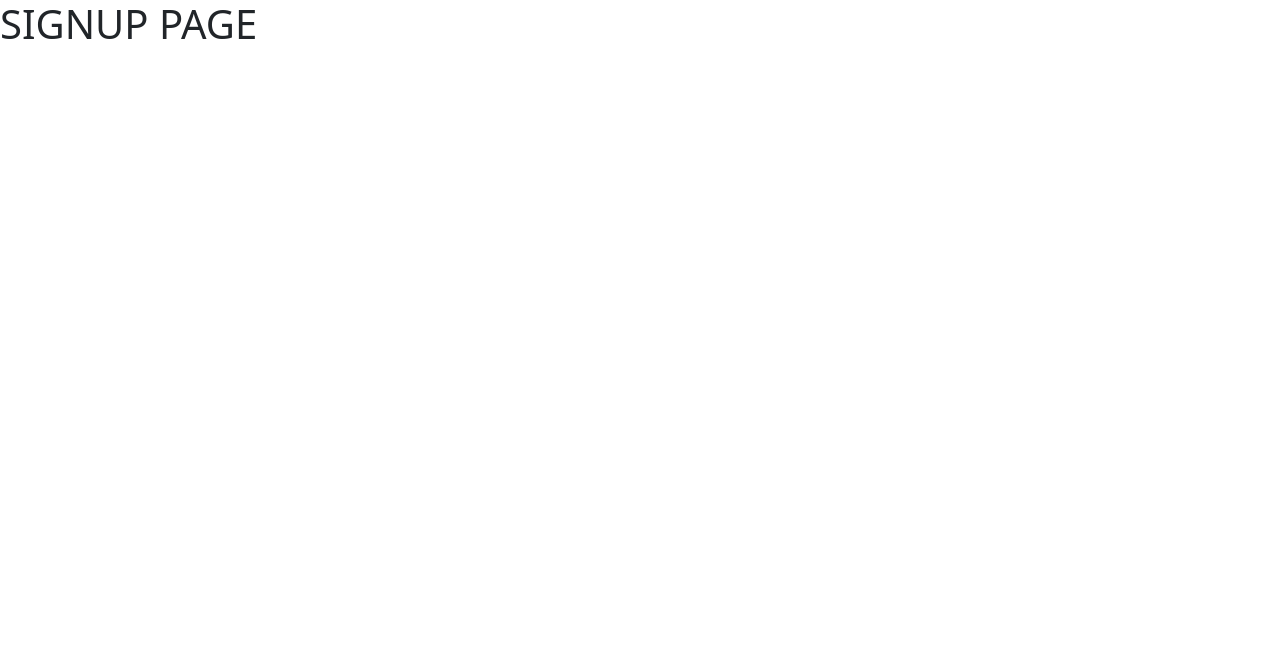
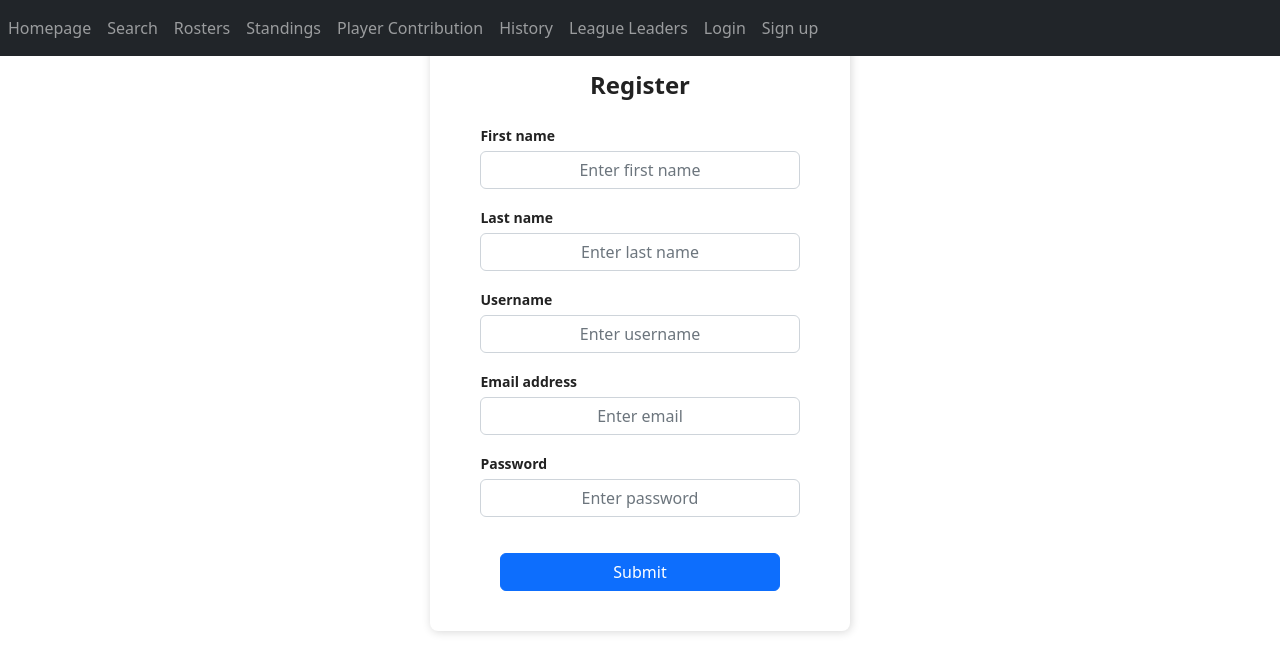
Before and after one commit to cblatt/Bet3309, a React (Create React App) app in the folder SRC/client/: page /signup in a window 1280 px wide. Shown: the top 672 px of the page. Built offline with nearby package versions, Linux system fonts and the light colour scheme; no server answers.

Commit message:
moved login and register to two diff components

```diff
--- a/SRC/client/src/components/Login/Login.css
+++ b/SRC/client/src/components/Login/Login.css
@@ -3,7 +3,7 @@
   justify-content: center;
   align-items: center;
   width: 100vw;
-  height: 40vh;
+  height: 10vh;
 }
 
 .Auth-form {
--- a/SRC/client/src/components/Login/Login.js
+++ b/SRC/client/src/components/Login/Login.js
@@ -2,6 +2,7 @@
 import "/node_modules/bootstrap/dist/css/bootstrap.min.css";
 import "./Login.css";
 import axios from "axios";
+import Navigation from "../Navigation/Navigation";
 
 import React from "react";
 import { useNavigate } from "react-router-dom";
@@ -10,11 +11,6 @@
   const navigate = useNavigate();
   const [username, setUsername] = useState("");
   const [password, setPassword] = useState("");
-  const [firstNameReg, setFirstName] = useState(null);
-  const [lastNameReg, setLastName] = useState(null);
-  const [emailReg, setEmail] = useState(null);
-  const [passwordReg, setPasswordReg] = useState(null);
-  // const [confirmPassword, setConfirmPassword] = useState(null);
 
   const [loginStatus, setLoginStatus] = useState(false);
 
@@ -25,27 +21,12 @@
     //you get the id and value entered in the input box
     const { id, value } = e.target;
     //if id is firstName, you set the setFirstName to the value in the input box (so on for the other ones)
-    if (id === "username" || id === "usernameReg") {
+    if (id === "username") {
       setUsername(value);
     }
     if (id === "password") {
       setPassword(value);
     }
-    if (id === "firstNameReg") {
-      setFirstName(value);
-    }
-    if (id === "lastNameReg") {
-      setLastName(value);
-    }
-    if (id === "emailReg") {
-      setEmail(value);
-    }
-    if (id === "passwordReg") {
-      setPasswordReg(value);
-    }
-    // if (id === "confirmPassword") {
-    //   setConfirmPassword(value);
-    // }
   };
 
   useEffect(() => {
@@ -58,25 +39,6 @@
       }
     });
   }, []);
-
-  //inserts the user into the database upon registration
-  const handleRegisterBtn = () => {
-    fetch(`/register`, {
-      method: "POST",
-      headers: {
-        "Content-Type": "application/json",
-        "Content-length": 2,
-      },
-      //{
-      body: JSON.stringify({
-        username: username,
-        uf_Name: firstNameReg,
-        ul_Name: lastNameReg,
-        email: emailReg,
-        password: passwordReg,
-      }),
-    }).then(alert(`The user has been successfully added`));
-  };
 
   function handleLogin(event) {
     event.preventDefault();
@@ -100,6 +62,7 @@
 
   return (
     <div>
+      <Navigation />
       <div className="Auth-form-container">
         <form className="Auth-form">
           <div className="Auth-form-content">
@@ -132,71 +95,6 @@
           </div>
         </form>
       </div>
-      <div className="Auth-form-container mt-5">
-        <form className="Auth-form">
-          <div className="Auth-form-content">
-            <h3 className="Auth-form-title">Register</h3>
-            <div className="form-group mt-3">
-              <label>First name</label>
-              <input
-                type="text"
-                id="firstNameReg"
-                className="form-control mt-1"
-                placeholder="Enter first name"
-                onChange={(e) => handleInputChange(e)}
-              />
-            </div>
-            <div className="form-group mt-3">
-              <label>Last name</label>
-              <input
-                type="text"
-                id="lastNameReg"
-                className="form-control mt-1"
-                placeholder="Enter last name"
-                onChange={(e) => handleInputChange(e)}
-              />
-            </div>
-            <div className="form-group mt-3">
-              <label>Username</label>
-              <input
-                type="text"
-                id="usernameReg"
-                className="form-control mt-1"
-                placeholder="Enter username"
-                onChange={(e) => handleInputChange(e)}
-              />
-            </div>
-            <div className="form-group mt-3">
-              <label>Email address</label>
-              <input
-                type="email"
-                id="emailReg"
-                className="form-control mt-1"
-                placeholder="Enter email"
-                onChange={(e) => handleInputChange(e)}
-              />
-            </div>
-            <div className="form-group mt-3">
-              <label>Password</label>
-              <input
-                type="password"
-                id="passwordReg"
-                className="form-control mt-1"
-                placeholder="Enter password"
-                onChange={(e) => handleInputChange(e)}
-              />
-            </div>
-            <div className="d-grid gap-2 mt-3">
-              <button
-                className="btn btn-primary"
-                onClick={() => handleRegisterBtn()}
-              >
-                Submit
-              </button>
-            </div>
-          </div>
-        </form>
-      </div>
     </div>
   );
 }
--- a/SRC/client/src/components/Navigation/Navigation.js
+++ b/SRC/client/src/components/Navigation/Navigation.js
@@ -34,6 +34,12 @@
           <NavLink eventKey="7" as={Link} to="/league-leaders">
             League Leaders
           </NavLink>
+          <NavLink eventKey="8" as={Link} to="/">
+            Login
+          </NavLink>
+          <NavLink eventKey="9" as={Link} to="/signup">
+            Sign up
+          </NavLink>
         </Nav>
       </Navbar.Collapse>
     </Navbar>
--- a/SRC/client/src/components/Signup/Signup.css
+++ b/SRC/client/src/components/Signup/Signup.css
@@ -0,0 +1,35 @@
+.Auth-form-container {
+  display: flex;
+  justify-content: center;
+  align-items: center;
+  width: 100vw;
+  height: 70vh;
+}
+
+.Auth-form {
+  width: 420px;
+  box-shadow: rgb(0 0 0 / 16%) 1px 1px 10px;
+  padding-top: 30px;
+  padding-bottom: 20px;
+  border-radius: 8px;
+  background-color: white;
+}
+
+.Auth-form-content {
+  padding-left: 12%;
+  padding-right: 12%;
+}
+
+.Auth-form-title {
+  text-align: center;
+  margin-bottom: 1em;
+  font-size: 24px;
+  color: rgb(34, 34, 34);
+  font-weight: 800;
+}
+
+label {
+  font-size: 14px;
+  font-weight: 600;
+  color: rgb(34, 34, 34);
+}
--- a/SRC/client/src/components/Signup/Signup.js
+++ b/SRC/client/src/components/Signup/Signup.js
@@ -1,18 +1,132 @@
-import React, { useState, useEffect } from "react";
+import { useEffect, useState } from "react";
+import "/node_modules/bootstrap/dist/css/bootstrap.min.css";
+import "./Signup.css";
+import axios from "axios";
+import Navigation from "../Navigation/Navigation";
+
+import React from "react";
 
 export default function Signup() {
-  const [message, setMessage] = useState("");
+  const [username, setUsername] = useState("");
+  const [firstNameReg, setFirstName] = useState(null);
+  const [lastNameReg, setLastName] = useState(null);
+  const [emailReg, setEmail] = useState(null);
+  const [passwordReg, setPasswordReg] = useState(null);
 
-  useEffect(() => {
-    fetch("/message")
-      .then((res) => res.json())
-      .then((data) => setMessage(data.message));
-  }, []);
+  //needed to connect FE to BE with sessions (doesn't work without this)
+  axios.defaults.withCredentials = true;
+
+  const handleInputChange = (e) => {
+    //you get the id and value entered in the input box
+    const { id, value } = e.target;
+    //if id is firstName, you set the setFirstName to the value in the input box (so on for the other ones)
+    if (id === "usernameReg") {
+      setUsername(value);
+    }
+    if (id === "firstNameReg") {
+      setFirstName(value);
+    }
+    if (id === "lastNameReg") {
+      setLastName(value);
+    }
+    if (id === "emailReg") {
+      setEmail(value);
+    }
+    if (id === "passwordReg") {
+      setPasswordReg(value);
+    }
+    // if (id === "confirmPassword") {
+    //   setConfirmPassword(value);
+    // }
+  };
+
+  //inserts the user into the database upon registration
+  const handleRegisterBtn = () => {
+    fetch(`/register`, {
+      method: "POST",
+      headers: {
+        "Content-Type": "application/json",
+        "Content-length": 2,
+      },
+      //{
+      body: JSON.stringify({
+        username: username,
+        uf_Name: firstNameReg,
+        ul_Name: lastNameReg,
+        email: emailReg,
+        password: passwordReg,
+      }),
+    }).then(alert(`The user has been successfully added`));
+  };
 
   return (
     <div>
-      <h1>SIGNUP PAGE</h1>
-      <h1>{message}</h1>
+      <Navigation />
+      <div className="Auth-form-container">
+        <form className="Auth-form">
+          <div className="Auth-form-content">
+            <h3 className="Auth-form-title">Register</h3>
+            <div className="form-group mt-3">
+              <label>First name</label>
+              <input
+                type="text"
+                id="firstNameReg"
+                className="form-control mt-1"
+                placeholder="Enter first name"
+                onChange={(e) => handleInputChange(e)}
+              />
+            </div>
+            <div className="form-group mt-3">
+              <label>Last name</label>
+              <input
+                type="text"
+                id="lastNameReg"
+                className="form-control mt-1"
+                placeholder="Enter last name"
+                onChange={(e) => handleInputChange(e)}
+              />
+            </div>
+            <div className="form-group mt-3">
+              <label>Username</label>
+              <input
+                type="text"
+                id="usernameReg"
+                className="form-control mt-1"
+                placeholder="Enter username"
+                onChange={(e) => handleInputChange(e)}
+              />
+            </div>
+            <div className="form-group mt-3">
+              <label>Email address</label>
+              <input
+                type="email"
+                id="emailReg"
+                className="form-control mt-1"
+                placeholder="Enter email"
+                onChange={(e) => handleInputChange(e)}
+              />
+            </div>
+            <div className="form-group mt-3">
+              <label>Password</label>
+              <input
+                type="password"
+                id="passwordReg"
+                className="form-control mt-1"
+                placeholder="Enter password"
+                onChange={(e) => handleInputChange(e)}
+              />
+            </div>
+            <div className="d-grid gap-2 mt-3">
+              <button
+                className="btn btn-primary"
+                onClick={() => handleRegisterBtn()}
+              >
+                Submit
+              </button>
+            </div>
+          </div>
+        </form>
+      </div>
     </div>
   );
 }
```
